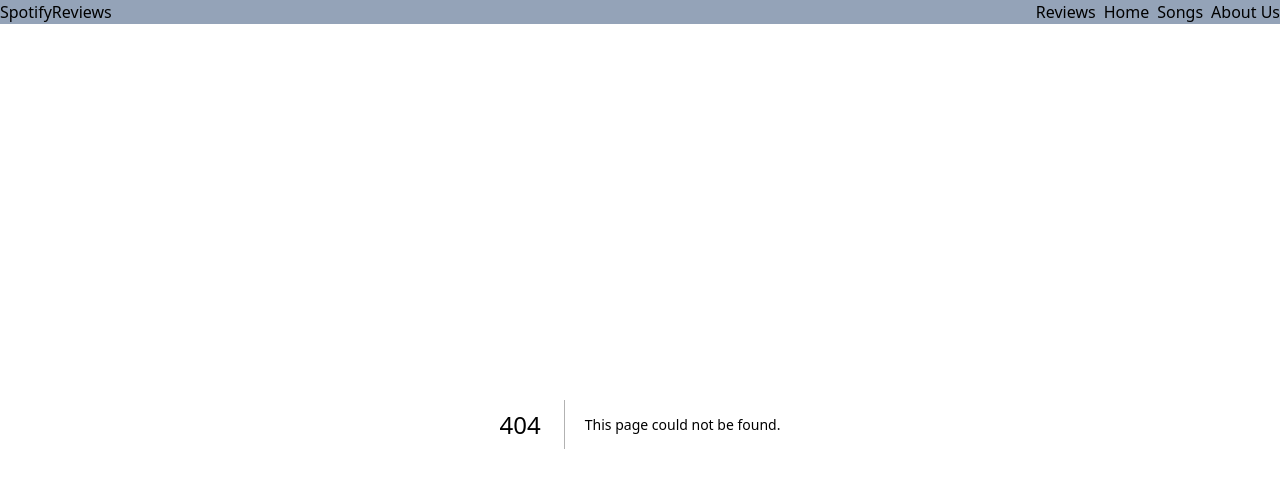
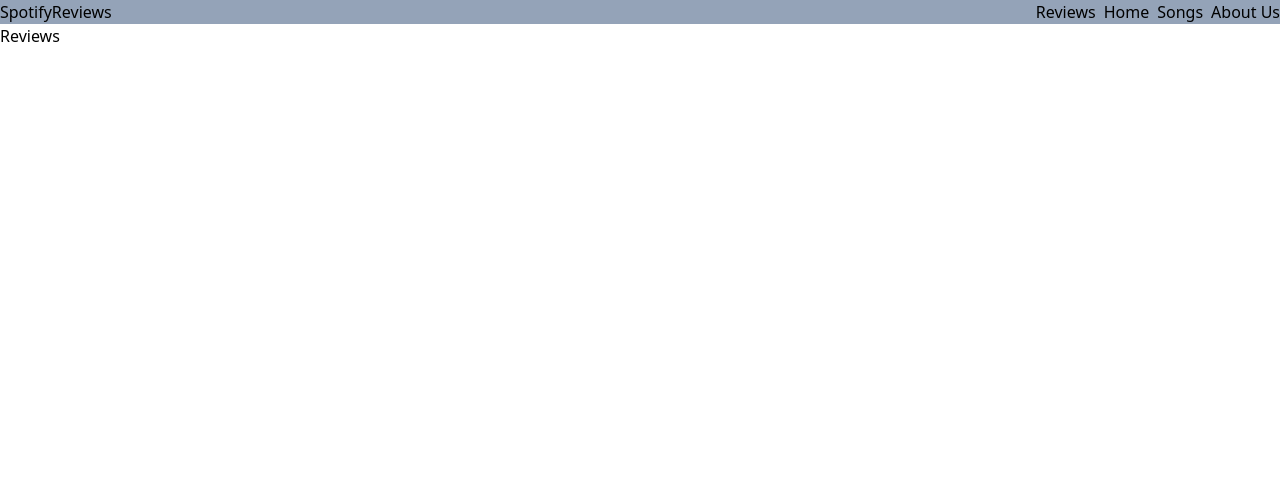
Before and after one commit to Pivanrios/spotify-project, a Next.js app: page /reviews in a window 1280 px wide. Before the commit this address had no page. Shown: the top 488 px of the page. Built offline with nearby package versions, Linux system fonts and the light colour scheme.

Commit message:
created reviews page

```diff
--- /dev/null
+++ b/app/reviews/page.jsx
@@ -0,0 +1,11 @@
+
+
+function page() {
+  return (
+    <div>
+        <h2>Reviews</h2>
+    </div>
+  )
+}
+
+export default page
```
